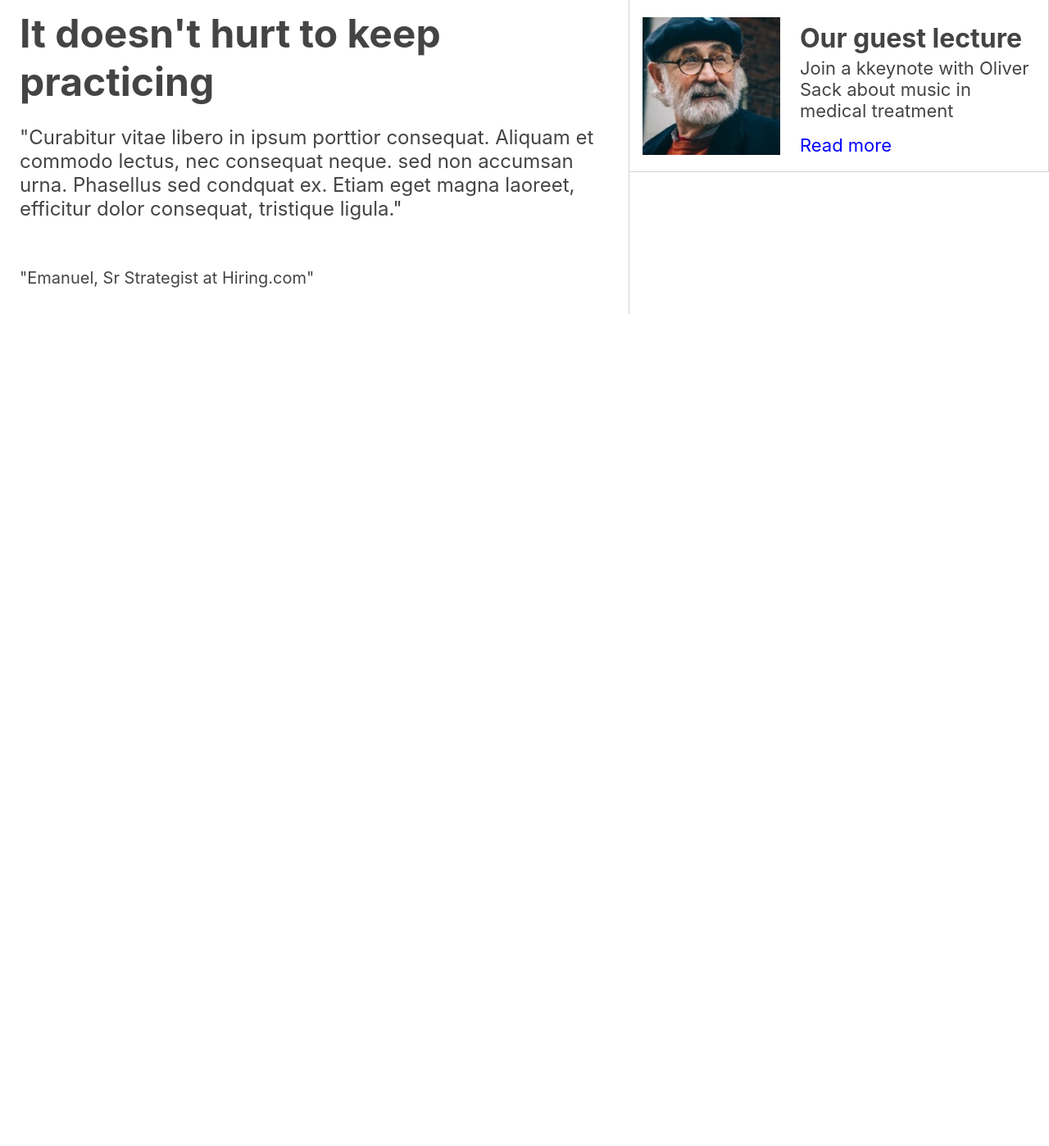
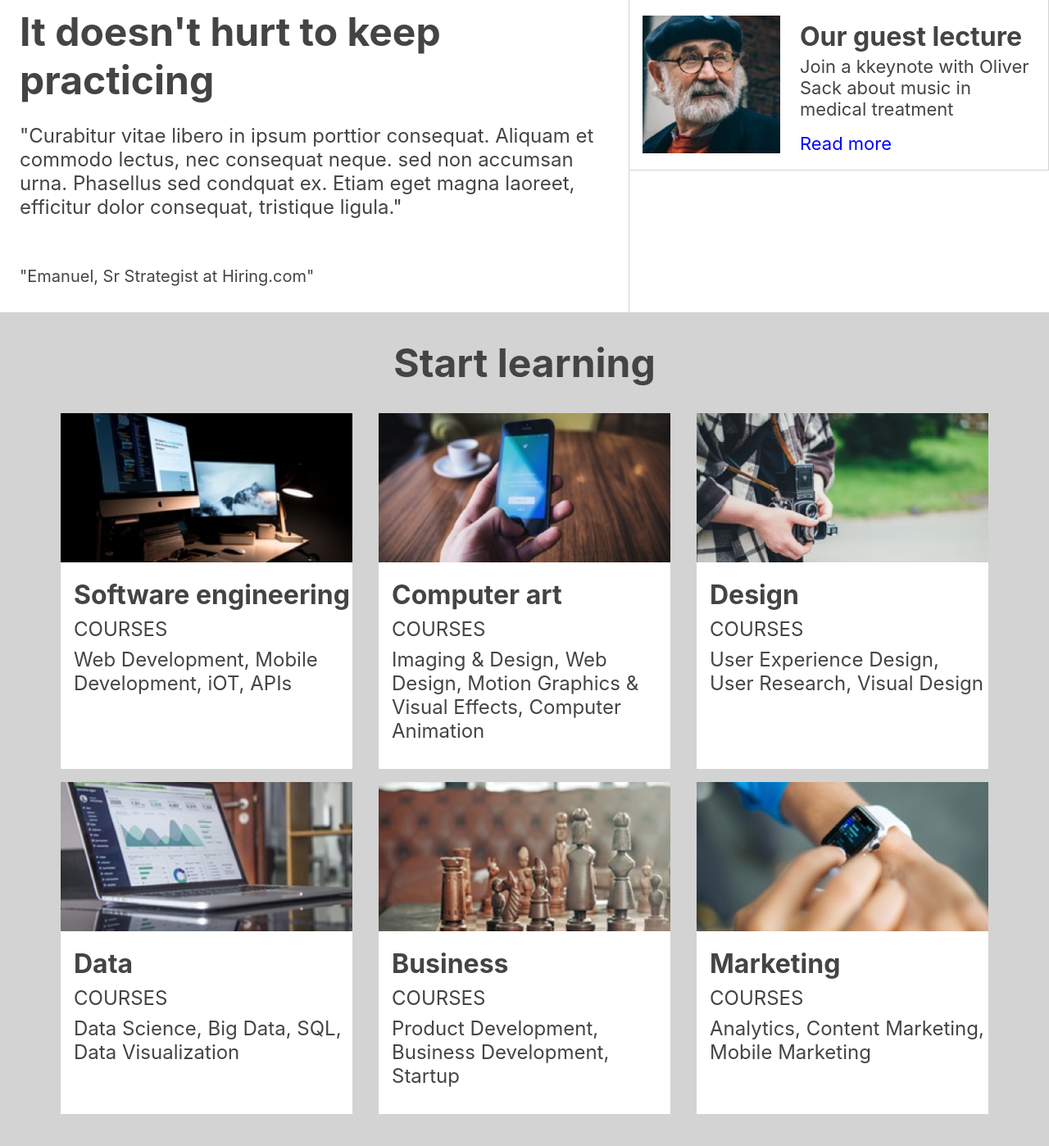
Before and after one commit to arfarobs/ColmarAcademy, a plain HTML site: page index.html in a window 1280 px wide. Shown: the part 1118-2516 px from the top of the page at 82% size. Before the commit the page ends 1501 px from the top, so only its background shows below. Drawn offline with Linux system fonts and the light colour scheme.

Commit message:
Added course section

```diff
--- a/index.html
+++ b/index.html
@@ -23,6 +23,8 @@
             </ul>
         </header>
 
+
+
         <main>
             <div id="banner">
                 <div id="pic">
@@ -34,7 +36,9 @@
                     <button type="button">Start here</button>
                 </div>
             </div>
-            <hr>
+
+
+
             <div id="practice">
                 <div class="left">
                     <img src="resources/images/information-main.jpg" alt="A man reading a book"/>
@@ -43,6 +47,7 @@
                              sed non accumsan urna. Phasellus sed condquat ex. Etiam eget magna laoreet, efficitur dolor consequat,
                               tristique ligula."<br><br><br></p><span>"Emanuel, Sr Strategist at Hiring.com"</span>
                 </div>
+
                 <div class="right">
                     <div id="orientation">
                         <div class="img">
@@ -56,7 +61,7 @@
                     </div>
                     <div id="campus">
                         <div class="img">
-                            <img src="resources/images/information-campus.jpg"/>
+                            <img src="resources/images/information-campus.jpg" alt="A photo of their campus."/>
                         </div>
                         <div class="img-info">
                             <h4>Our campus</h4>
@@ -66,7 +71,7 @@
                     </div>
                     <div id="guest">
                         <div class="img">
-                            <img src="resources/images/information-guest-lecture.jpg"/>
+                            <img src="resources/images/information-guest-lecture.jpg" alt="A photo of Oliver Sack"/>
                         </div>
                         <div class="img-info">
                             <h4>Our guest lecture</h4>
@@ -77,8 +82,50 @@
                 </div>
             </div>
 
+
+
             <div id="start-learning">
-
+                <h2>Start learning</h2>
+                <div class="row">
+                    <div class="item">
+                        <img src="resources/images/course-software.jpg" alt="A picture of a computer"/>
+                        <h4>Software engineering</h4>
+                        <p>COURSES</p>
+                        <p>Web Development, Mobile Development, iOT, APIs</p>
+                    </div>
+                    <div class="item">
+                        <img src="resources/images/course-computer-art.jpg" alt="A picture of someone playing on their phone."/>
+                        <h4>Computer art</h4>
+                        <p>COURSES</p>
+                        <p>Imaging & Design, Web Design, Motion Graphics & Visual Effects, Computer Animation</p>
+                    </div>
+                    <div class="item">
+                        <img src="resources/images/course-design.jpg" alt="A picture of someone using a photography camera."/>
+                        <h4>Design</h4>
+                        <p>COURSES</p>
+                        <p>User Experience Design, User Research, Visual Design</p>
+                    </div>
+                </div>
+                <div class="row">
+                    <div class="item">
+                        <img src="resources/images/course-data.jpg" alt="A picture of a laptop."/>
+                        <h4>Data</h4>
+                        <p>COURSES</p>
+                        <p>Data Science, Big Data, SQL, Data Visualization</p>
+                    </div>
+                    <div class="item">
+                        <img src="resources/images/course-business.jpg" alt="A picture of a chess set."/>
+                        <h4>Business</h4>
+                        <p>COURSES</p>
+                        <p>Product Development, Business Development, Startup</p>
+                    </div>
+                    <div class="item">
+                        <img src="resources/images/course-marketing.jpg" alt="A picture of someone checking their smart watch."/>
+                        <h4>Marketing</h4>
+                        <p>COURSES</p>
+                        <p>Analytics, Content Marketing, Mobile Marketing</p>
+                    </div>
+                </div>
             </div>
 
             <div id="thesis">
--- a/resources/css/style.css
+++ b/resources/css/style.css
@@ -131,7 +131,7 @@ main{
 }
 
 .left span{
-    padding-bottom: 32px;
+    padding-bottom: 64px;
     font-size: 20px;
 }
 
@@ -185,3 +185,43 @@ a{
     color: blue;
     padding: 8px;
 }
+
+#start-learning{
+    background-color: lightgrey;
+    padding: 32px 58px;
+    box-sizing: border-box;
+    max-width: 100%;
+}
+#start-learning h2{
+    font-size: 48px;
+    text-align: center;
+    margin-bottom: 24px;
+}
+
+.row{
+    display: flex;
+
+}
+
+.item{
+    width: 33.333333%;
+    margin: 8px 16px;
+    background-color: white;
+    padding-bottom: 24px;
+}
+
+.item img{
+    height: auto;
+    object-fit: contain;
+    width: 100%;
+}
+
+.item h4{
+    font-size: 32px;
+    padding: 16px 0 8px 16px;
+}
+
+.item p{
+    font-size: 24px;
+    padding: 0 0 8px 16px;
+}
```
